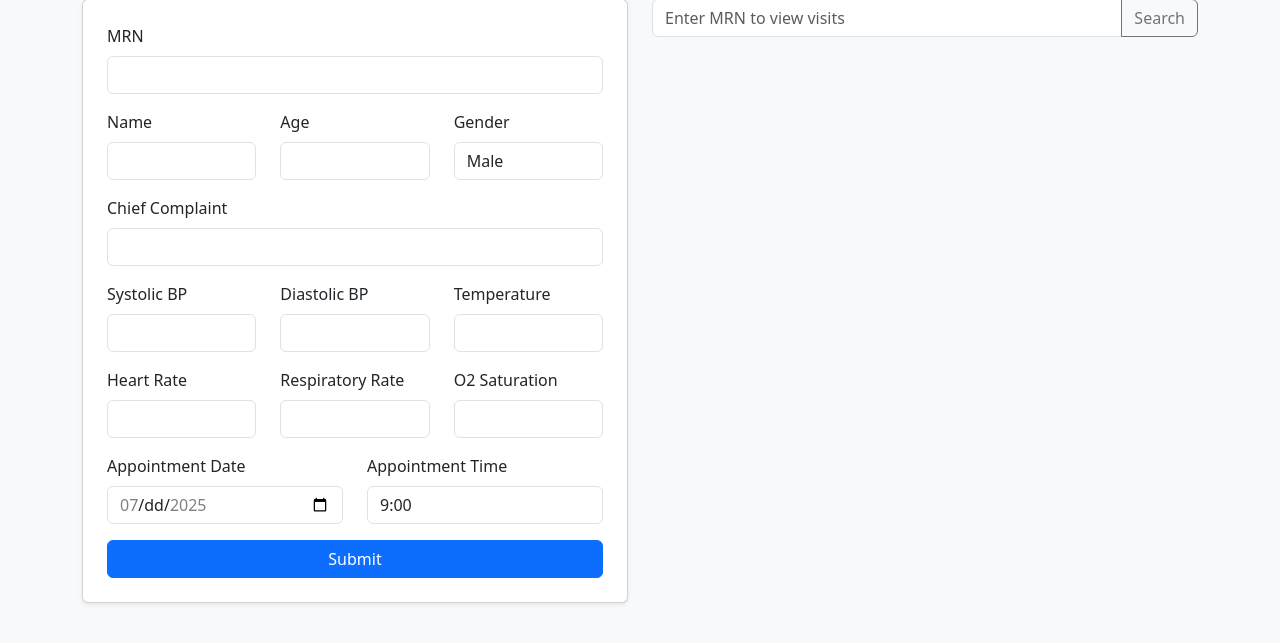
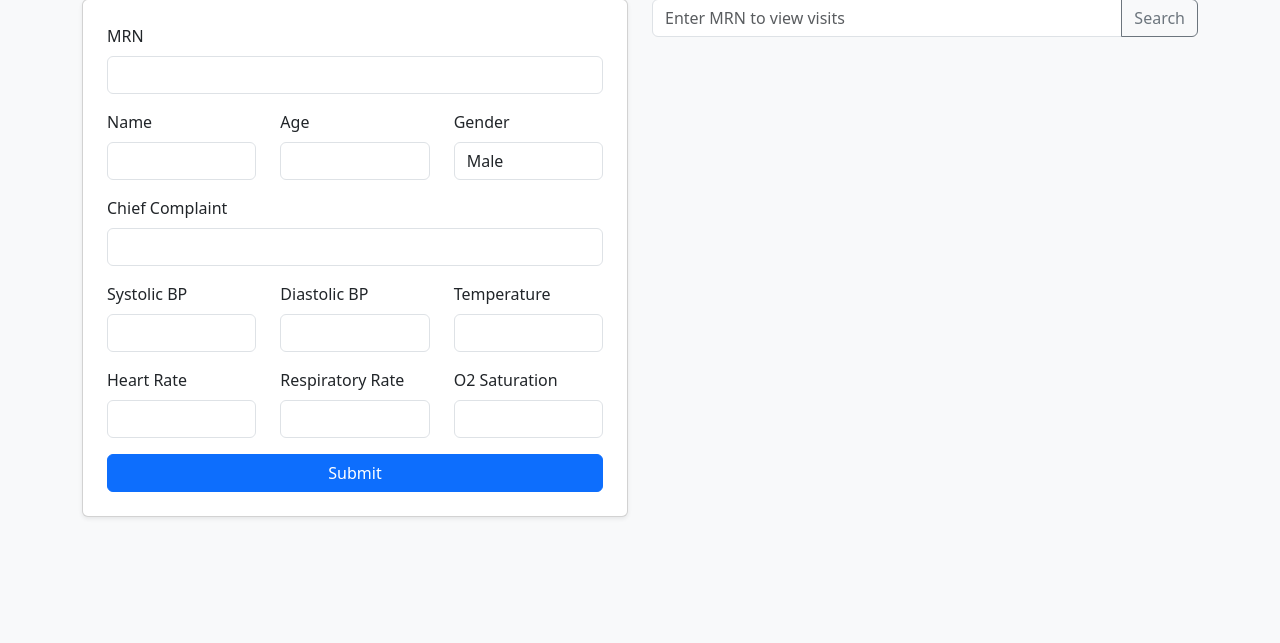
Before and after one commit to pdkv1999/flaskApp, a Flask app: template templates/patient.html in a window 1280 px wide. Shown: the part 157-800 px from the top of the page. Run offline with Flask 3, Linux system fonts and the light colour scheme; the template is opened without the code that fills it, so the values that code supplies are empty; parts of the project's set-up code (start-up, migrations or seed data) failed here and were passed over; some libraries are stand-ins or nearby versions.

Commit message:
Removed appointment date and mrn autosearch logic

```diff
--- a/app.py
+++ b/app.py
@@ -21,12 +21,28 @@ feature_columns = joblib.load(os.path.join(MODEL_DIR, 'vital_columns.pkl'))
 
 current_patient = None
 
+def get_time_block(arrival_str):
+    try:
+        time_part = arrival_str.split()[1]
+        hour = int(time_part.split(':')[0])
+    except Exception:
+        return 'Other'
+    if 9 <= hour < 12:
+        return 'Morning (9-12)'
+    elif 13 <= hour < 16:
+        return 'Afternoon (1-4)'
+    elif 17 <= hour < 20:
+        return 'Evening (5-8)'
+    elif 21 <= hour < 24:
+        return 'Late Night (9-12)'
+    else:
+        return 'Other'
+
 @app.route('/')
 def index():
     search_mrn = request.args.get('search_mrn')
     visits = list(mongo.db.visits.find({'mrn': search_mrn})) if search_mrn else []
 
-    # Get all booked appointment slots
     appointments = list(mongo.db.patients.find({}, {"_id": 0, "arrival_time": 1}))
 
     booked_slots = []
@@ -39,7 +55,6 @@ def index():
             date_part = arrival.split()[0]
             date_counter[date_part] = date_counter.get(date_part, 0) + 1
 
-    # Fully booked dates (16 slots per day)
     fully_booked_days = [date for date, count in date_counter.items() if count >= 16]
 
     return render_template(
@@ -50,6 +65,21 @@ def index():
         fully_booked_days=fully_booked_days
     )
 
+@app.route('/get_patient_info')
+def get_patient_info():
+    mrn = request.args.get('mrn', '').strip()
+    if not mrn:
+        return jsonify({'error': 'MRN required'}), 400
+
+    patient = mongo.db.patients.find_one({'mrn': mrn})
+    if patient:
+        return jsonify({
+            'name': patient.get('name', ''),
+            'age': patient.get('age', ''),
+            'gender': patient.get('gender', '')
+        })
+    else:
+        return jsonify({})
 
 @app.route('/submit', methods=['POST'])
 def submit():
@@ -58,9 +88,8 @@ def submit():
     age = request.form['age']
     gender = request.form['gender']
     complaint = request.form['complaint']
-    appointment_date = request.form['appointment_date']
-    appointment_time = request.form['appointment_time']
-    arrival_time = f"{appointment_date} {appointment_time}"
+
+    arrival_time = datetime.now().strftime('%Y-%m-%d %H:%M:%S')
 
     sbp, dbp, temp, hr, rr, o2 = map(float, [
         request.form['sbp'],
@@ -71,11 +100,26 @@ def submit():
         request.form['o2']
     ])
 
-    # Predict severity
     chiefcomplaint_vector = tfidf.transform([complaint]).toarray()
     vital_input = np.array([[temp, hr, rr, o2, sbp, dbp, 0]])
     final_input = np.hstack((chiefcomplaint_vector, vital_input))
-    pred_label = model.predict(final_input)[0]
+
+    try:
+        probs = model.predict_proba(final_input)[0]
+    except AttributeError:
+        probs = []
+
+    if len(probs) == 3:
+        critical_prob, low_prob, moderate_prob = probs
+        if critical_prob > 0.5:
+            pred_label = 'Critical'
+        elif moderate_prob >= 0.35 and low_prob < 0.65:
+            pred_label = 'Moderate'
+        else:
+            pred_label = 'Low'
+    else:
+        pred_label = 'Low'
+
     color = '🔴' if pred_label == 'Critical' else '🟡' if pred_label == 'Moderate' else '🟢'
 
     patient = {
@@ -93,7 +137,7 @@ def submit():
         'priority': pred_label,
         'color': color,
         'arrival_time': arrival_time,
-        'time': datetime.now().strftime('%Y-%m-%d %H:%M:%S')
+        'time': arrival_time
     }
 
     mongo.db.patients.insert_one(patient)
@@ -104,23 +148,26 @@ def admin():
     severity_order = {"Critical": 1, "Moderate": 2, "Low": 3}
     patients = list(mongo.db.patients.find())
 
-    # Sort patients by severity then arrival_time
     patients.sort(key=lambda p: (
         severity_order.get(p.get('priority', 'Low'), 4),
         p.get('arrival_time', '')
     ))
 
-    # Group patients by date part of arrival_time
     grouped_patients = {}
     for patient in patients:
-        arrival_date = patient.get('arrival_time', '').split(' ')[0]
-        grouped_patients.setdefault(arrival_date, []).append(patient)
+        arrival_time = patient.get('arrival_time', '')
+        arrival_date = arrival_time.split(' ')[0]
+        time_block = get_time_block(arrival_time)
+        if arrival_date not in grouped_patients:
+            grouped_patients[arrival_date] = {}
+        grouped_patients[arrival_date].setdefault(time_block, []).append(patient)
 
-    # Sort the grouped keys (dates) ascending
+    time_block_order = ['Morning (9-12)', 'Afternoon (1-4)', 'Evening (5-8)', 'Late Night (9-12)', 'Other']
     grouped_patients = dict(sorted(grouped_patients.items()))
+    for date in grouped_patients:
+        grouped_patients[date] = dict(sorted(grouped_patients[date].items(), key=lambda x: time_block_order.index(x[0])))
 
     return render_template('admin.html', grouped_patients=grouped_patients)
-
 
 @app.route('/doctor', methods=['GET', 'POST'])
 def doctor():
@@ -139,7 +186,6 @@ def doctor():
             'time': datetime.now().strftime('%Y-%m-%d %H:%M:%S')
         })
 
-        # ✅ Handle old data without 'arrival_time'
         delete_query = {'mrn': current_patient['mrn']}
         if 'arrival_time' in current_patient:
             delete_query['arrival_time'] = current_patient['arrival_time']
--- a/templates/admin.html
+++ b/templates/admin.html
@@ -9,8 +9,10 @@
 <div class="container mt-5">
     <h2 class="mb-4">Hospital Management System - Admin Dashboard</h2>
 
-    {% for date, patients in grouped_patients.items() %}
+    {% for date, blocks in grouped_patients.items() %}
         <h4 class="mt-4">Appointments for {{ date }}</h4>
+        {% for block, patients in blocks.items() %}
+            <h5>{{ block }}</h5>
             <table class="table table-bordered table-striped">
                 <thead class="table-dark">
                     <tr>
@@ -42,6 +44,7 @@
                 </tbody>
             </table>
         {% endfor %}
+    {% endfor %}
 
     <a href="/" class="btn btn-secondary mt-3">Back to Patient Form</a>
 </div>
--- a/templates/patient.html
+++ b/templates/patient.html
@@ -4,44 +4,6 @@
     <meta charset="UTF-8">
     <title>Patient Registration</title>
     <link href="https://cdn.jsdelivr.net/npm/bootstrap@5.3.0/dist/css/bootstrap.min.css" rel="stylesheet">
-    <script>
-    const bookedSlots = {{ booked_slots | tojson }};
-    const fullyBookedDays = {{ fully_booked_days | tojson }};
-
-    window.onload = function () {
-        const today = new Date();
-        const maxDate = new Date();
-        maxDate.setDate(today.getDate() + 2);
-
-        const format = date => date.toISOString().split('T')[0];
-        const dateInput = document.getElementById("appointment_date");
-
-        dateInput.setAttribute("min", format(today));
-        dateInput.setAttribute("max", format(maxDate));
-
-        // Block fully booked dates
-        dateInput.addEventListener("input", function () {
-            if (fullyBookedDays.includes(dateInput.value)) {
-                alert("This date is fully booked. Please select another day.");
-                dateInput.value = "";
-            } else {
-                filterTimeSlots();
-            }
-        });
-    };
-
-    function filterTimeSlots() {
-        const selectedDate = document.getElementById("appointment_date").value;
-        const bookedTimes = bookedSlots
-            .filter(dt => dt.startsWith(selectedDate))
-            .map(dt => dt.split(" ")[1]);
-
-        const timeSelect = document.querySelector("select[name='appointment_time']");
-        Array.from(timeSelect.options).forEach(option => {
-            option.disabled = bookedTimes.includes(option.value);
-        });
-    }
-    </script>
 </head>
 <body class="bg-light">
 <div class="container mt-5">
@@ -65,17 +27,17 @@
 
                 <div class="mb-3">
                     <label class="form-label">MRN</label>
-                    <input type="text" name="mrn" class="form-control" required>
+                    <input type="text" name="mrn" class="form-control" required autocomplete="off">
                 </div>
 
                 <div class="row mb-3">
                     <div class="col">
                         <label class="form-label">Name</label>
-                        <input type="text" name="name" class="form-control" required>
+                        <input type="text" name="name" class="form-control" required autocomplete="off">
                     </div>
                     <div class="col">
                         <label class="form-label">Age</label>
-                        <input type="number" name="age" class="form-control" required>
+                        <input type="number" name="age" class="form-control" required autocomplete="off">
                     </div>
                     <div class="col">
                         <label class="form-label">Gender</label>
@@ -89,51 +51,36 @@
 
                 <div class="mb-3">
                     <label class="form-label">Chief Complaint</label>
-                    <input type="text" name="complaint" class="form-control" required>
+                    <input type="text" name="complaint" class="form-control" required autocomplete="off">
                 </div>
 
                 <div class="row mb-3">
                     <div class="col">
                         <label class="form-label">Systolic BP</label>
-                        <input type="number" name="sbp" class="form-control" required>
+                        <input type="number" name="sbp" class="form-control" required autocomplete="off">
                     </div>
                     <div class="col">
                         <label class="form-label">Diastolic BP</label>
-                        <input type="number" name="dbp" class="form-control" required>
+                        <input type="number" name="dbp" class="form-control" required autocomplete="off">
                     </div>
                     <div class="col">
                         <label class="form-label">Temperature</label>
-                        <input type="number" step="0.1" name="temp" class="form-control" required>
+                        <input type="number" step="0.1" name="temp" class="form-control" required autocomplete="off">
                     </div>
                 </div>
 
                 <div class="row mb-3">
                     <div class="col">
                         <label class="form-label">Heart Rate</label>
-                        <input type="number" name="hr" class="form-control" required>
+                        <input type="number" name="hr" class="form-control" required autocomplete="off">
                     </div>
                     <div class="col">
                         <label class="form-label">Respiratory Rate</label>
-                        <input type="number" name="rr" class="form-control" required>
+                        <input type="number" name="rr" class="form-control" required autocomplete="off">
                     </div>
                     <div class="col">
                         <label class="form-label">O2 Saturation</label>
-                        <input type="number" name="o2" class="form-control" required>
-                    </div>
-                </div>
-
-                <div class="row mb-3">
-                    <div class="col">
-                        <label class="form-label">Appointment Date</label>
-                        <input type="date" id="appointment_date" name="appointment_date" class="form-control" required>
-                    </div>
-                    <div class="col">
-                        <label class="form-label">Appointment Time</label>
-                        <select name="appointment_time" class="form-control" required>
-                            {% for i in range(16) %}
-                                <option>{{ (loop.index0 * 30 + 540) // 60 }}:{% if (loop.index0 * 30 + 540) % 60 == 0 %}00{% else %}30{% endif %}</option>
-                            {% endfor %}
-                        </select>
+                        <input type="number" name="o2" class="form-control" required autocomplete="off">
                     </div>
                 </div>
 
@@ -145,7 +92,7 @@
         <div class="col-md-6">
             <h2>Patient Visits</h2>
             <form method="GET" action="/" class="input-group mb-3">
-                <input type="text" class="form-control" name="search_mrn" placeholder="Enter MRN to view visits" required>
+                <input type="text" class="form-control" name="search_mrn" placeholder="Enter MRN to view visits" required autocomplete="off">
                 <button class="btn btn-outline-secondary" type="submit">Search</button>
             </form>
 
@@ -168,5 +115,46 @@
         </div>
     </div>
 </div>
+
+<script>
+document.addEventListener('DOMContentLoaded', function() {
+    const mrnInput = document.querySelector('input[name="mrn"]');
+    const nameInput = document.querySelector('input[name="name"]');
+    const ageInput = document.querySelector('input[name="age"]');
+    const genderSelect = document.querySelector('select[name="gender"]');
+
+    let fetchTimeout = null;
+
+    mrnInput.addEventListener('input', function() {
+        clearTimeout(fetchTimeout);
+        const mrn = mrnInput.value.trim();
+        if (mrn.length === 0) {
+            nameInput.value = '';
+            ageInput.value = '';
+            genderSelect.value = 'Male'; // default
+            return;
+        }
+
+        fetchTimeout = setTimeout(() => {
+            fetch(`/get_patient_info?mrn=${encodeURIComponent(mrn)}`)
+                .then(response => response.json())
+                .then(data => {
+                    if (data.name !== undefined) {
+                        nameInput.value = data.name || '';
+                        ageInput.value = data.age || '';
+                        genderSelect.value = data.gender || 'Male';
+                    } else {
+                        nameInput.value = '';
+                        ageInput.value = '';
+                        genderSelect.value = 'Male';
+                    }
+                }).catch(err => {
+                    console.error('Error fetching patient info:', err);
+                });
+        }, 500);
+    });
+});
+</script>
+
 </body>
 </html>
```
Lines whose indentation alone changed are shown as unchanged.
